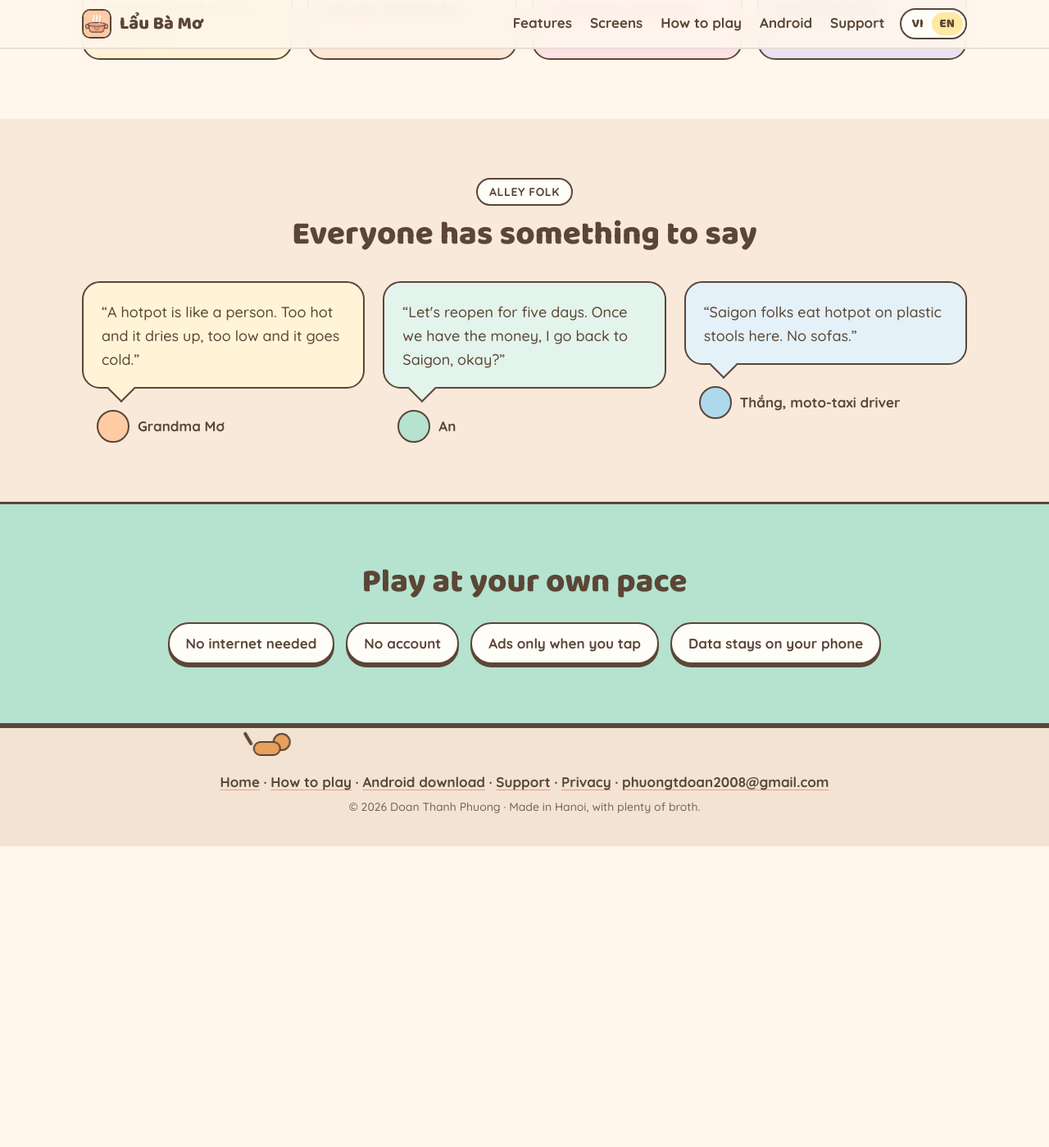
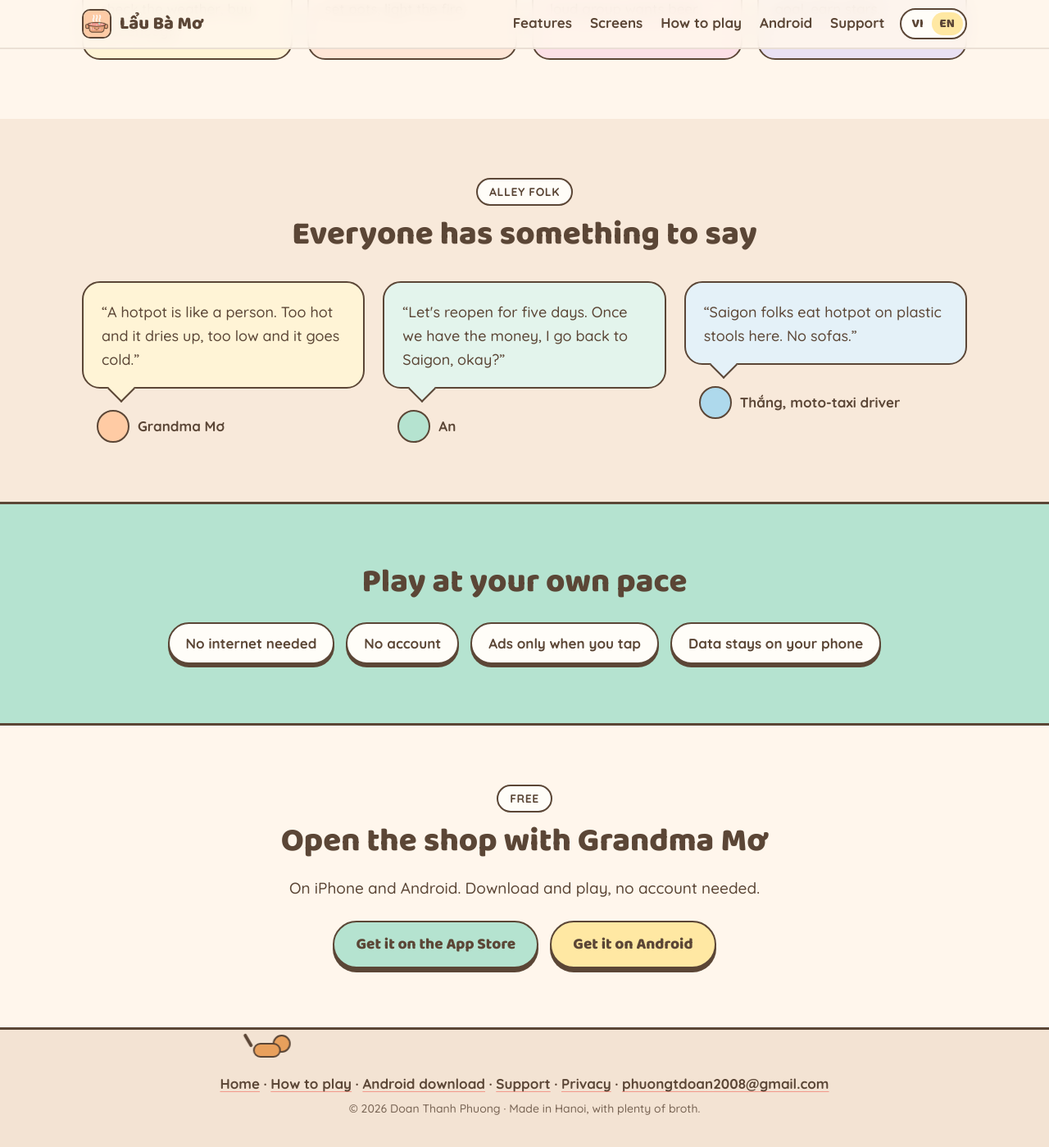
Before and after one commit to pcingame/laubamo, a Jekyll site: the page built from index.html, in a window 1280 px wide and 1400 px high, scrolled down 3010 px. Shown: the whole window at 82% size. Built offline with Jekyll 4.4.1, drawn with Linux system fonts in a browser that asks for light colours; before the commit the page ends 4042 px from its top, so only the background shows below that.

Commit message:
Web: nút tải theo máy, mục Tải game cuối trang chủ, mã QR và phiên bản tự cập nhật ở trang Android
Co-Authored-By: Claude Opus 5.5 <noreply@anthropic.com>

```diff
--- a/assets/site.css
+++ b/assets/site.css
@@ -190,7 +190,7 @@ section { padding: 72px 0; }
 .stool.l { left: 16%; } .stool.r { right: 16%; background: var(--coral); }
 
 .hero .lead { margin: 30px auto 22px; }
-.hero .cta { display: flex; gap: 14px; justify-content: center; flex-wrap: wrap; }
+.cta { display: flex; gap: 14px; justify-content: center; flex-wrap: wrap; }
 .badges { display: flex; gap: 10px; justify-content: center; flex-wrap: wrap; margin-top: 22px; }
 .badges > span { padding: 4px 14px; border-radius: 99px; background: rgba(255, 253, 248, .8); border: 2px solid rgba(91, 70, 54, .3); font-weight: 700; font-size: 14px; }
 
@@ -332,3 +332,9 @@ html.js .reveal.in { opacity: 1; transform: none; }
   .shutter { display: none; }
   .bike, .cat, .cloud { display: none; }
 }
+#tai-game .cta { margin-top: 24px; }
+/* Trang Android: mã QR cho người xem trên máy tính (điện thoại thì ẩn). */
+.qr { display: flex; align-items: center; gap: 18px; margin: 18px 0; padding: 14px 18px; border: 2.5px dashed rgba(91, 70, 54, .4); border-radius: 18px; }
+.qr img { flex: none; border-radius: 8px; image-rendering: pixelated; }
+.qr p { margin: 0; }
+@media (max-width: 700px), (pointer: coarse) { .qr { display: none; } }
--- a/index.html
+++ b/index.html
@@ -1,6 +1,6 @@
 ---
 title: Lẩu Bà Mơ — Game quán lẩu đầu ngõ Hà Nội
-description: Mở quán lẩu đầu ngõ Hà Nội cùng Bà Mơ. Nhúng lẩu, đi chợ, lớn thành chuỗi quán. Chơi một mình, không cần mạng. A cozy Hanoi hotpot shop game for iPhone.
+description: Mở quán lẩu đầu ngõ Hà Nội cùng Bà Mơ. Nhúng lẩu, đi chợ, lớn thành chuỗi quán. Chơi một mình, không cần mạng. A cozy Hanoi hotpot shop game for iPhone and Android.
 wide: true
 ---
 
@@ -29,9 +29,9 @@ wide: true
       <span class="vi">Bà Mơ có một quán lẩu nhỏ đầu ngõ. Nồi nước dùng còn sôi, khách đã xếp hàng. Bạn giúp bà từ chiếc nồi đầu tiên đến cả một chuỗi quán trên bản đồ Hà Nội.</span>
       <span class="en">Grandma Mơ runs a tiny hotpot shop at the mouth of a Hanoi alley. The broth is still bubbling and guests are already lining up. Help her grow from one pot to a chain of shops across Hanoi.</span>
     </p>
-    <div class="cta">
-      <a class="btn mint" href="https://apps.apple.com/app/id6829775156" rel="noopener"><span class="vi">Tải trên App Store</span><span class="en">Get it on the App Store</span></a>
-      <a class="btn butter" href="android.html"><span class="vi">Tải cho Android</span><span class="en">Get it on Android</span></a>
+    <div class="cta" data-dl>
+      <a class="btn mint" data-os="ios" href="https://apps.apple.com/app/id6829775156" rel="noopener"><span class="vi">Tải trên App Store</span><span class="en">Get it on the App Store</span></a>
+      <a class="btn butter" data-os="android" href="android.html"><span class="vi">Tải cho Android</span><span class="en">Get it on Android</span></a>
       <a class="btn peach" href="#anh"><span class="vi">Xem trong game</span><span class="en">See the game</span></a>
     </div>
     <div class="badges">
@@ -157,7 +157,27 @@ wide: true
   </div>
 </section>
 
+<section id="tai-game">
+  <div class="wrap center">
+    <span class="eyebrow"><span class="vi">Miễn phí</span><span class="en">Free</span></span>
+    <h2><span class="vi">Mở quán cùng Bà Mơ</span><span class="en">Open the shop with Grandma Mơ</span></h2>
+    <p class="lead"><span class="vi">Có trên iPhone và Android. Tải về là chơi, không cần tài khoản.</span><span class="en">On iPhone and Android. Download and play, no account needed.</span></p>
+    <div class="cta" data-dl>
+      <a class="btn mint" data-os="ios" href="https://apps.apple.com/app/id6829775156" rel="noopener"><span class="vi">Tải trên App Store</span><span class="en">Get it on the App Store</span></a>
+      <a class="btn butter" data-os="android" href="android.html"><span class="vi">Tải cho Android</span><span class="en">Get it on Android</span></a>
+    </div>
+  </div>
+</section>
 <script>
+  // Mở bằng Android thì nút Android lên đầu (iPhone giữ App Store đầu).
+  (function () {
+    if (!/android/i.test(navigator.userAgent)) return;
+    document.querySelectorAll('[data-dl]').forEach(function (row) {
+      var a = row.querySelector('[data-os="android"]');
+      if (a) row.insertBefore(a, row.firstChild);
+    });
+  })();
+
   // Nút cuộn ảnh màn hình.
   (function () {
     var row = document.querySelector('.shots');
```
Also changed, not shown: android.html (+28 -1 lines), img/qr_android.svg (added).
